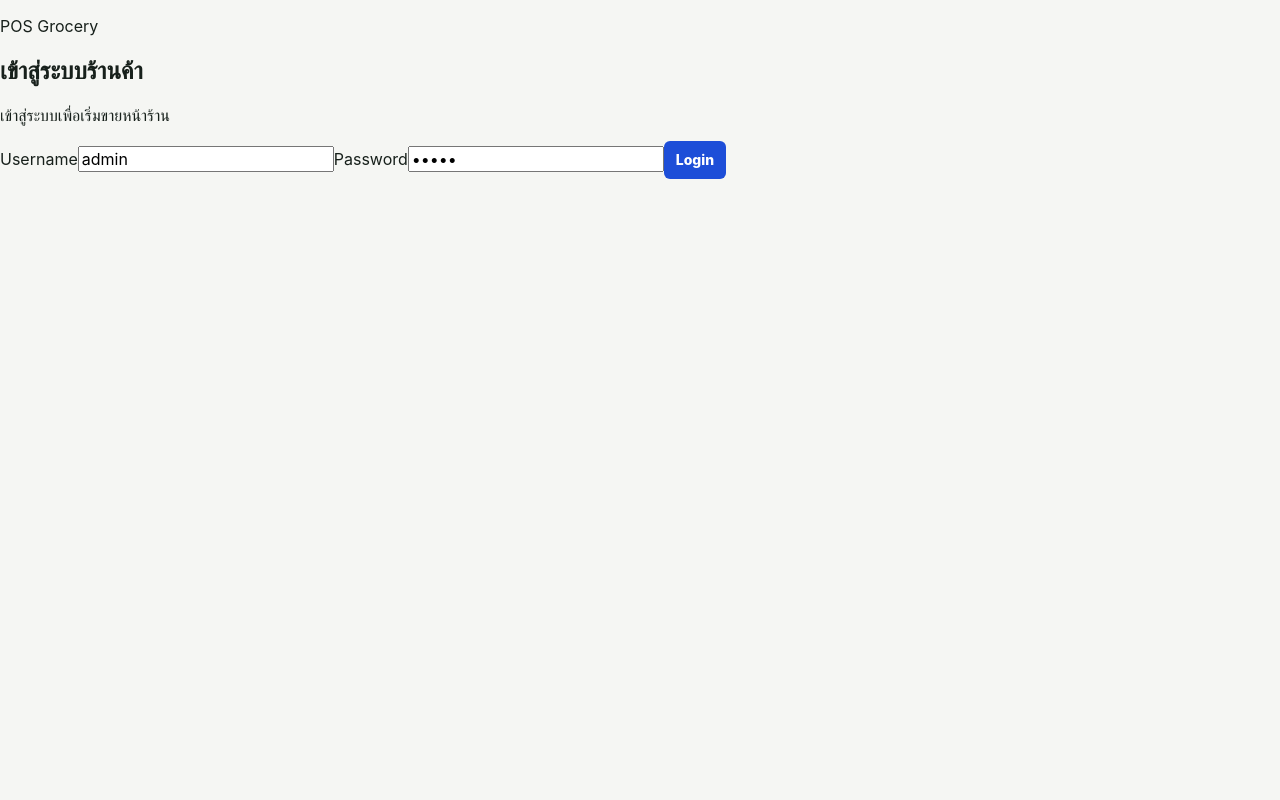
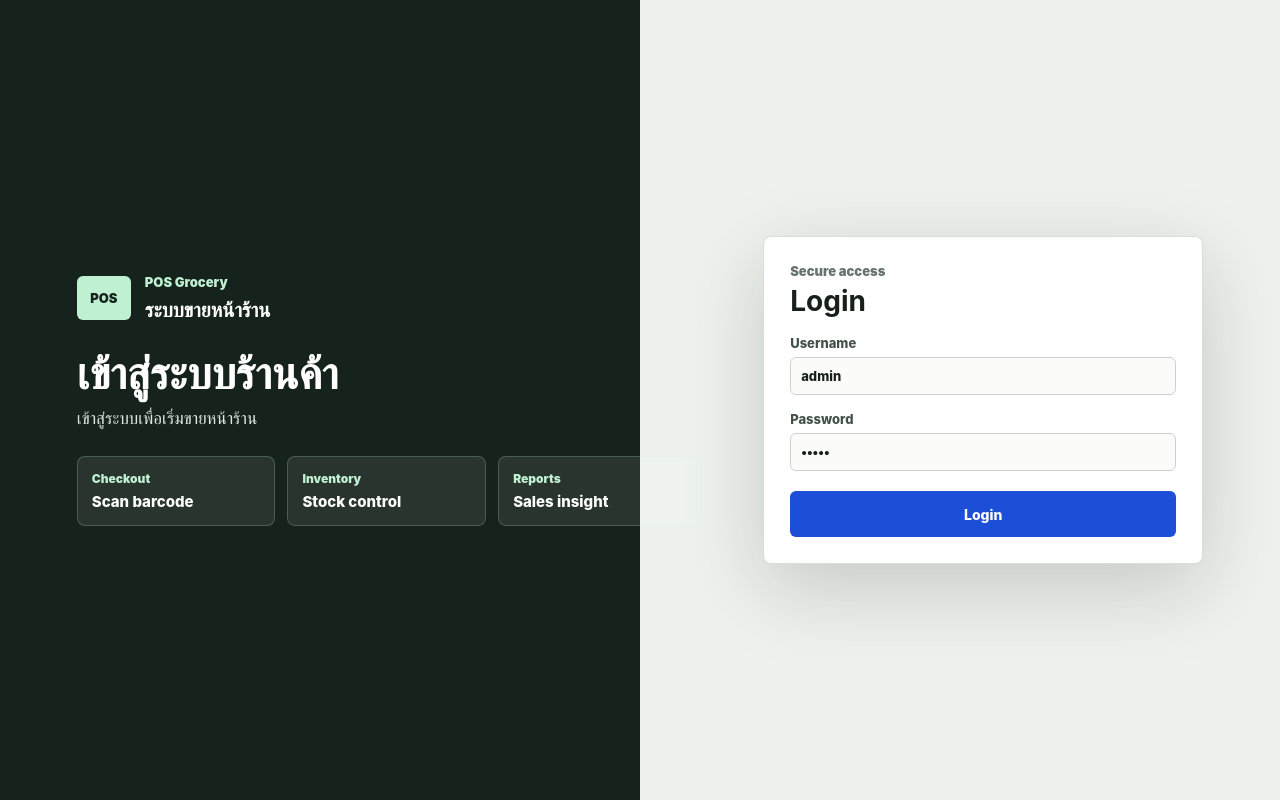
Before and after one commit to apiwatapply-svg/pos-grocery, a React (Vite) app in the folder front-end/: page /login in a window 1280 px wide. Built offline with nearby package versions, Linux system fonts and the light colour scheme; no server answers.

Commit message:
feat: polish login screen UI

```diff
--- a/front-end/src/features/auth/LoginPage.tsx
+++ b/front-end/src/features/auth/LoginPage.tsx
@@ -56,16 +56,43 @@ export function LoginPage() {
   }
 
   return (
-    <section className="auth-panel" aria-labelledby="login-title">
+    <section className="auth-screen" aria-labelledby="login-title">
+      <div className="auth-hero">
+        <div className="auth-brand">
+          <span>POS</span>
           <div>
             <p className="eyebrow">POS Grocery</p>
+            <strong>ระบบขายหน้าร้าน</strong>
+          </div>
+        </div>
+        <div>
           <h1 id="login-title">เข้าสู่ระบบร้านค้า</h1>
           <p className="summary">{message}</p>
         </div>
+        <dl className="auth-highlights" aria-label="ภาพรวมการทำงาน">
+          <div>
+            <dt>Checkout</dt>
+            <dd>Scan barcode</dd>
+          </div>
+          <div>
+            <dt>Inventory</dt>
+            <dd>Stock control</dd>
+          </div>
+          <div>
+            <dt>Reports</dt>
+            <dd>Sales insight</dd>
+          </div>
+        </dl>
+      </div>
 
+      <div className="auth-panel">
         <form className="login-form" onSubmit={handleSubmit}>
-        <label>
-          Username
+          <div className="login-form-header">
+            <p className="eyebrow">Secure access</p>
+            <h2>Login</h2>
+          </div>
+          <label className="field">
+            <span>Username</span>
             <input
               autoComplete="username"
               name="username"
@@ -73,8 +100,8 @@ export function LoginPage() {
               value={username}
             />
           </label>
-        <label>
-          Password
+          <label className="field">
+            <span>Password</span>
             <input
               autoComplete="current-password"
               name="password"
@@ -83,8 +110,11 @@ export function LoginPage() {
               value={password}
             />
           </label>
-        <button type="submit">Login</button>
+          <button className="primary-button" type="submit">
+            Login
+          </button>
         </form>
+      </div>
     </section>
   )
 }
--- a/front-end/src/styles.css
+++ b/front-end/src/styles.css
@@ -449,6 +449,132 @@ td span {
   grid-template-columns: repeat(2, minmax(0, 1fr));
 }
 
+.auth-screen {
+  align-items: center;
+  background:
+    linear-gradient(90deg, #16231c 0%, #16231c 50%, #eef2ed 50%, #eef2ed 100%);
+  color: #17201b;
+  display: grid;
+  gap: 36px;
+  grid-template-columns: minmax(0, 1fr) minmax(360px, 440px);
+  min-height: 100vh;
+  padding: 48px clamp(22px, 6vw, 88px);
+}
+
+.auth-hero {
+  color: #ffffff;
+  display: grid;
+  gap: 28px;
+  max-width: 620px;
+}
+
+.auth-brand {
+  align-items: center;
+  display: flex;
+  gap: 14px;
+}
+
+.auth-brand > span {
+  align-items: center;
+  background: #bff0d2;
+  border-radius: 6px;
+  color: #16231c;
+  display: inline-flex;
+  font-size: 13px;
+  font-weight: 900;
+  height: 44px;
+  justify-content: center;
+  width: 54px;
+}
+
+.auth-brand strong {
+  display: block;
+  font-size: 20px;
+  margin-top: 4px;
+}
+
+.eyebrow {
+  color: #66746b;
+  font-size: 13px;
+  font-weight: 900;
+  letter-spacing: 0;
+  margin: 0 0 8px;
+}
+
+.auth-hero .eyebrow {
+  color: #bff0d2;
+}
+
+.auth-hero h1 {
+  color: #ffffff;
+  font-size: 44px;
+  line-height: 1.05;
+  margin: 0;
+  max-width: 520px;
+}
+
+.summary {
+  color: #dce8df;
+  font-size: 17px;
+  margin: 12px 0 0;
+}
+
+.auth-highlights {
+  display: grid;
+  gap: 12px;
+  grid-template-columns: repeat(3, minmax(0, 1fr));
+  margin: 0;
+}
+
+.auth-highlights div {
+  background: rgb(255 255 255 / 8%);
+  border: 1px solid rgb(191 240 210 / 22%);
+  border-radius: 8px;
+  padding: 14px;
+}
+
+.auth-highlights dt {
+  color: #bff0d2;
+  font-size: 12px;
+  font-weight: 900;
+  margin-bottom: 6px;
+}
+
+.auth-highlights dd {
+  color: #ffffff;
+  font-size: 15px;
+  font-weight: 800;
+  margin: 0;
+}
+
+.auth-panel {
+  background: #ffffff;
+  border: 1px solid #d7ded5;
+  border-radius: 8px;
+  box-shadow: 0 24px 80px rgb(16 24 20 / 18%);
+  padding: 26px;
+}
+
+.login-form {
+  display: grid;
+  gap: 16px;
+}
+
+.login-form-header {
+  margin-bottom: 4px;
+}
+
+.login-form-header h2 {
+  font-size: 28px;
+  line-height: 1;
+  margin: 0;
+}
+
+.login-form .primary-button {
+  margin-top: 4px;
+  min-height: 46px;
+}
+
 @media (max-width: 1100px) {
   .panel,
   .wide-panel,
@@ -464,6 +590,45 @@ td span {
 }
 
 @media (max-width: 720px) {
+  .auth-screen {
+    align-content: center;
+    background: #eef2ed;
+    gap: 28px;
+    grid-template-columns: 1fr;
+    padding: 24px;
+  }
+
+  .auth-hero {
+    color: #17201b;
+    gap: 18px;
+  }
+
+  .auth-hero .eyebrow {
+    color: #285f45;
+  }
+
+  .auth-brand strong,
+  .auth-hero h1 {
+    color: #17201b;
+  }
+
+  .auth-hero h1 {
+    font-size: 34px;
+  }
+
+  .summary {
+    color: #536259;
+  }
+
+  .auth-highlights {
+    display: none;
+  }
+
+  .auth-panel {
+    box-shadow: 0 16px 48px rgb(16 24 20 / 12%);
+    padding: 20px;
+  }
+
   .app-shell {
     padding: 16px;
   }
```
Also changed, not shown: front-end/scripts/ui-audit.mjs (+18 -1 lines). Lines whose indentation alone changed are shown as unchanged.
